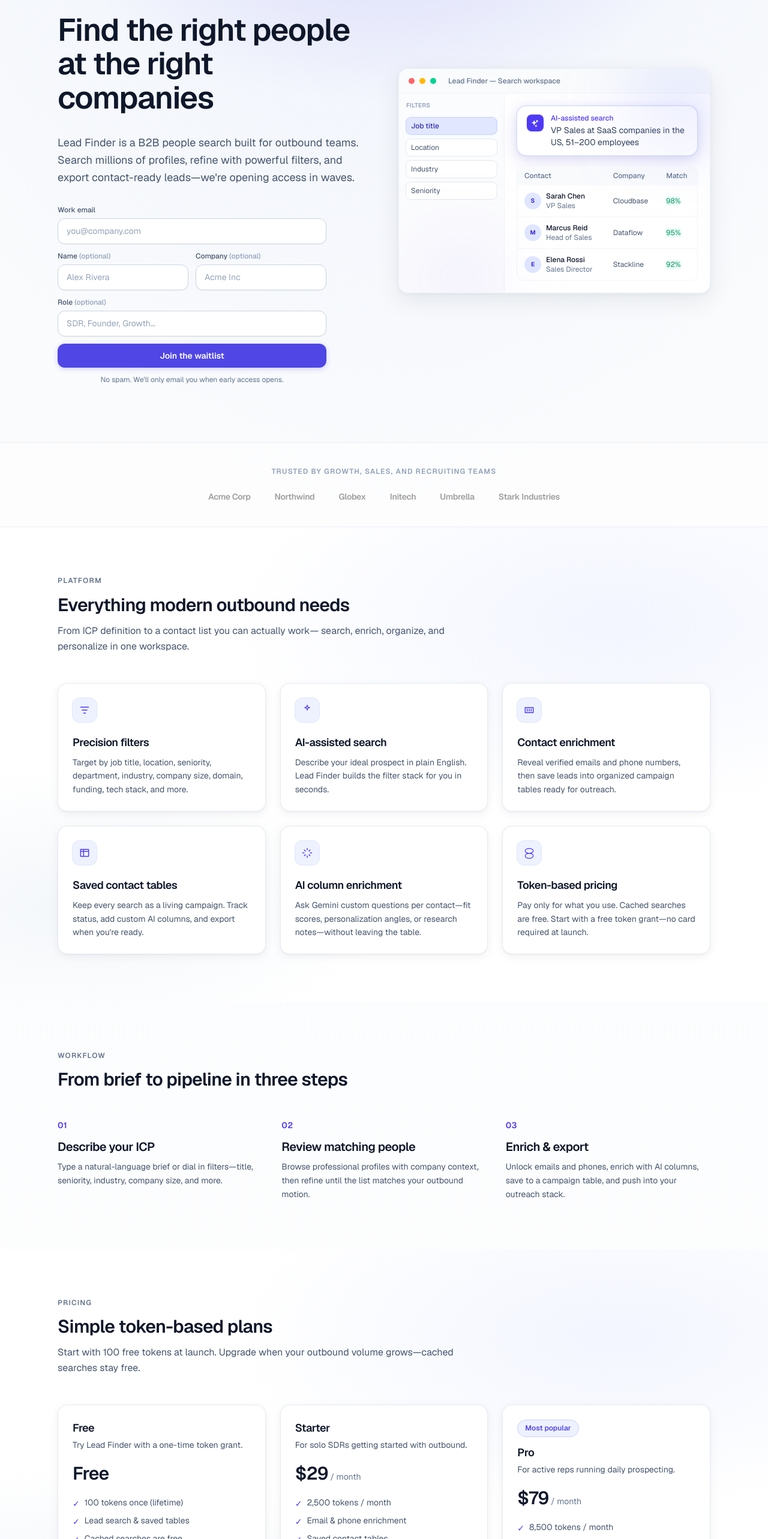
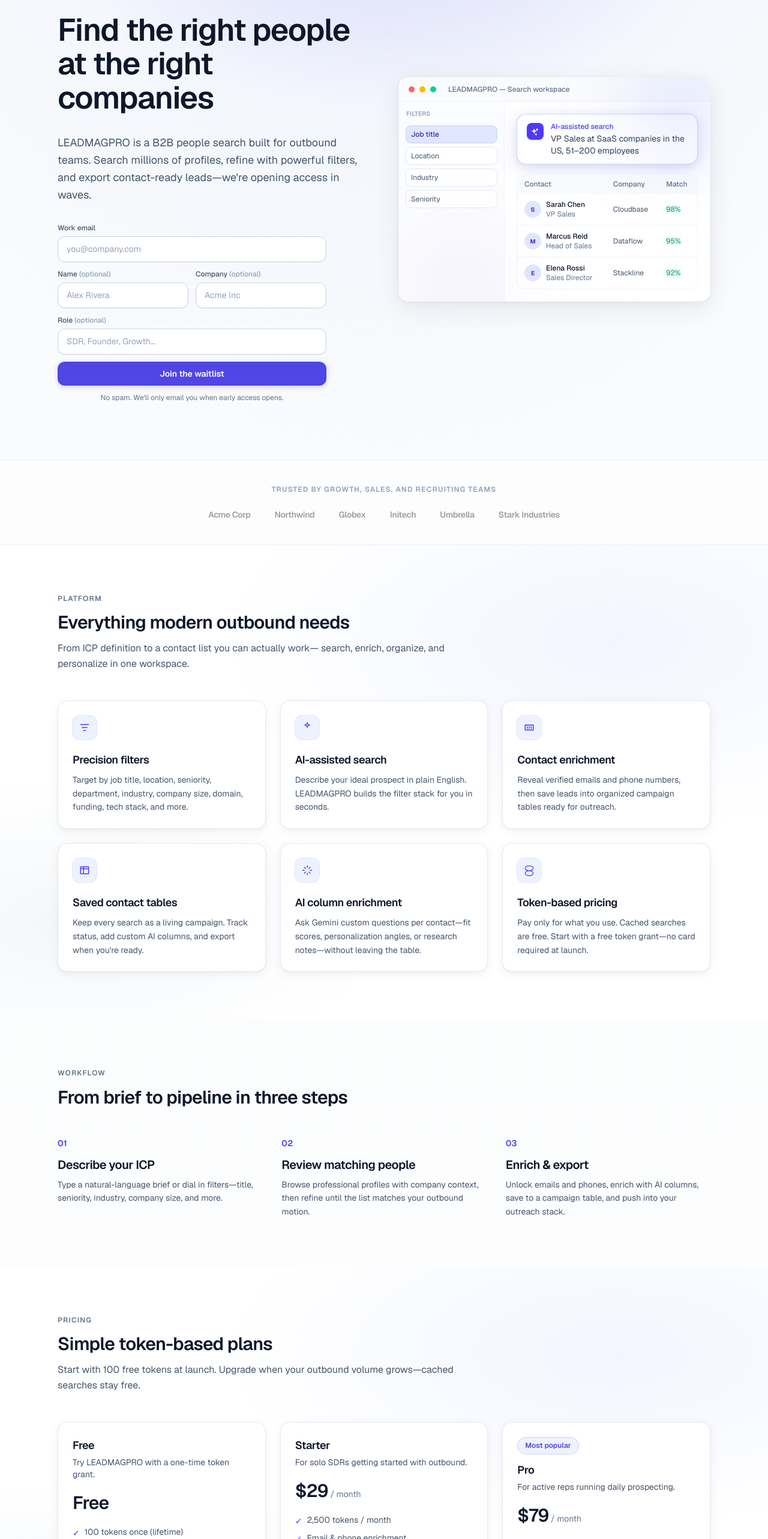
Before and after one commit to BushraMahin123/lead-finder, a Next.js app: page / in a window 1280 px wide. Shown: the part 200-2766 px from the top of the page at 60% size. Built offline with nearby package versions, Linux system fonts and the light colour scheme; no server answers.

Commit message:
change of brand name

```diff
--- a/src/app/auth/verified/page.tsx
+++ b/src/app/auth/verified/page.tsx
@@ -6,7 +6,7 @@ export default function VerificationSuccessPage() {
       <div className="w-full max-w-md text-center">
         <div className="mb-8">
           <p className="text-sm font-semibold uppercase tracking-wide text-indigo-600">
-            B2B Lead Finder
+            B2B LEADMAGPRO
           </p>
         </div>
 
--- a/src/app/layout.tsx
+++ b/src/app/layout.tsx
@@ -13,7 +13,7 @@ const geistMono = Geist_Mono({
 });
 
 export const metadata: Metadata = {
-  title: "Lead Finder | B2B People Search",
+  title: "LEADMAGPRO | B2B People Search",
   description:
     "Search millions of professional profiles, enrich contacts, and build outreach-ready lead lists. Join the waitlist for early access.",
   icons: {
--- a/src/components/DashboardMockup.tsx
+++ b/src/components/DashboardMockup.tsx
@@ -12,7 +12,7 @@ export default function DashboardMockup() {
           <span className="h-2.5 w-2.5 rounded-full bg-amber-400" />
           <span className="h-2.5 w-2.5 rounded-full bg-emerald-400" />
           <span className="ml-3 text-xs font-medium text-slate-500">
-            Lead Finder — Search workspace
+            LEADMAGPRO — Search workspace
           </span>
         </div>
       </div>
--- a/src/components/OnboardingForm.tsx
+++ b/src/components/OnboardingForm.tsx
@@ -31,7 +31,7 @@ export default function OnboardingForm({
   return (
     <AuthShell
       title="Complete your workspace"
-      subtitle="You're signed in with Google. Tell us about your company so we can tailor Lead Finder for you."
+      subtitle="You're signed in with Google. Tell us about your company so we can tailor LEADMAGPRO for you."
       wide
     >
       <form action={formAction} className="space-y-5">
@@ -49,7 +49,7 @@ export default function OnboardingForm({
           disabled={pending}
           className="btn btn-primary w-full py-3"
         >
-          {pending ? "Saving workspace…" : "Continue to Lead Finder"}
+          {pending ? "Saving workspace…" : "Continue to LEADMAGPRO"}
         </button>
       </form>
     </AuthShell>
--- a/src/components/PublicFooter.tsx
+++ b/src/components/PublicFooter.tsx
@@ -8,7 +8,7 @@ export default function PublicFooter({ waitlistMode = false }: PublicFooterProps
   return (
     <footer className="border-t border-slate-200/80 bg-white">
       <div className="mx-auto flex max-w-6xl flex-col items-center justify-between gap-4 px-4 py-8 text-sm text-slate-500 sm:flex-row sm:px-6 lg:px-8">
-        <p>© {new Date().getFullYear()} Lead Finder. All rights reserved.</p>
+        <p>© {new Date().getFullYear()} LEADMAGPRO. All rights reserved.</p>
         <div className="flex items-center gap-6">
           {waitlistMode ? (
             <>
--- a/src/components/WaitlistLanding.tsx
+++ b/src/components/WaitlistLanding.tsx
@@ -28,7 +28,7 @@ const FEATURES = [
   {
     title: "AI-assisted search",
     description:
-      "Describe your ideal prospect in plain English. Lead Finder builds the filter stack for you in seconds.",
+      "Describe your ideal prospect in plain English. LEADMAGPRO builds the filter stack for you in seconds.",
     icon: (
       <svg viewBox="0 0 24 24" fill="none" className="h-5 w-5" aria-hidden>
         <path
@@ -144,7 +144,7 @@ export default function WaitlistLanding() {
                   Find the right people at the right companies
                 </h1>
                 <p className="max-w-xl text-lg leading-relaxed text-slate-600">
-                  Lead Finder is a B2B people search built for outbound teams.
+                  LEADMAGPRO is a B2B people search built for outbound teams.
                   Search millions of profiles, refine with powerful filters, and
                   export contact-ready leads—we&apos;re opening access in waves.
                 </p>
--- a/src/components/WorkspaceProfileFields.tsx
+++ b/src/components/WorkspaceProfileFields.tsx
@@ -135,7 +135,7 @@ export default function WorkspaceProfileFields({
             className="input-field"
           >
             <option value="" disabled>
-              How will you use Lead Finder?
+              How will you use LEADMAGPRO?
             </option>
             {USE_CASE_OPTIONS.map((option) => (
               <option key={option.value} value={option.value}>
--- a/src/lib/billing/plans.ts
+++ b/src/lib/billing/plans.ts
@@ -38,7 +38,7 @@ export const SUBSCRIPTION_PLANS: SubscriptionPlan[] = [
     name: "Free",
     priceMonthly: 0,
     monthlyTokens: 0,
-    description: "Try Lead Finder with a one-time token grant.",
+    description: "Try LEADMAGPRO with a one-time token grant.",
     features: [
       `${FREE_LIFETIME_TOKENS} tokens once (lifetime)`,
       "Lead search & saved tables",
--- a/src/lib/signup/profile.ts
+++ b/src/lib/signup/profile.ts
@@ -72,7 +72,7 @@ function parseProfileFields(
   }
 
   if (!isValidOption(useCase, USE_CASES)) {
-    return { ok: false, error: "Please select how you plan to use Lead Finder." };
+    return { ok: false, error: "Please select how you plan to use LEADMAGPRO." };
   }
 
   return {
```
